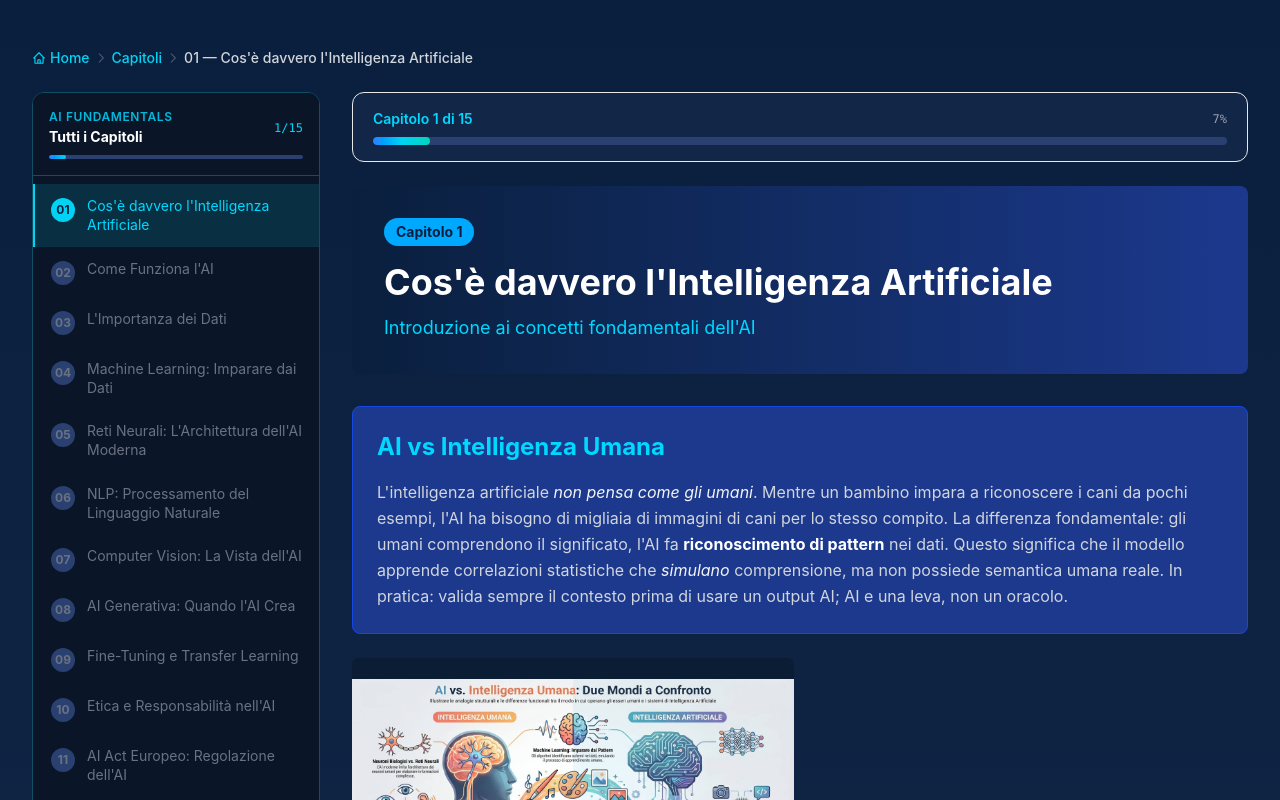
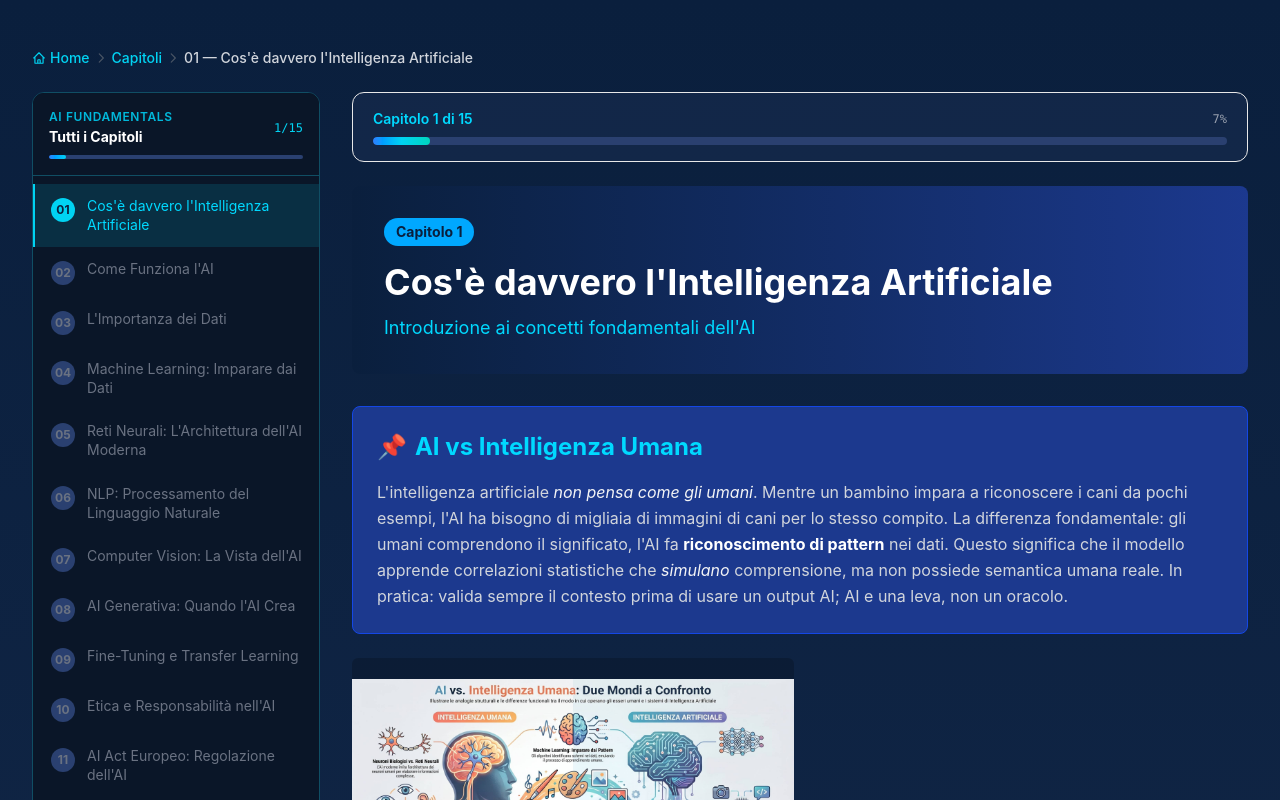
Before and after one commit to MT-Showcases/ai-fundamentals-showcase, a Next.js app: page /chapters/what-is-ai in a window 1280 px wide. Shown: the top 800 px of the page. Built offline with nearby package versions, Linux system fonts and the light colour scheme.

Commit message:
ui/content: restore bold for POTENZA DI CALCOLO and add section title icons

```diff
--- a/components/SectionCard.tsx
+++ b/components/SectionCard.tsx
@@ -46,6 +46,18 @@ function renderInlineFormatting(text: string): React.ReactNode[] {
   });
 }
 
+function getSectionIcon(title: string): string {
+  const t = title.toLowerCase();
+  if (t.includes('errore')) return '⚠️';
+  if (t.includes('esercizio') || t.includes('task')) return '🛠️';
+  if (t.includes('startup') || t.includes('caso')) return '🚀';
+  if (t.includes('rete') || t.includes('algoritmo')) return '🧠';
+  if (t.includes('dati') || t.includes('dataset')) return '📊';
+  if (t.includes('etica') || t.includes('rischio')) return '🛡️';
+  if (t.includes('futuro') || t.includes('opportunità')) return '🔮';
+  return '📌';
+}
+
 function extractOrderedItems(text: string): string[] {
   // Match sequences like: (1) foo (2) bar (3) baz
   const regex = /\((\d+)\)\s*([\s\S]*?)(?=\(\d+\)\s*|$)/g;
@@ -64,7 +76,10 @@ export default function SectionCard({ title, content }: SectionCardProps) {
 
   return (
     <section className="bg-blue-900 p-6 rounded-lg mb-6 border border-blue-700">
-      <h2 className="text-2xl font-bold text-cyan-300 mb-4">{title}</h2>
+      <h2 className="text-2xl font-bold text-cyan-300 mb-4 flex items-center gap-2">
+        <span>{getSectionIcon(title)}</span>
+        <span>{title}</span>
+      </h2>
 
       {hasOrderedList ? (
         <ol className="list-decimal pl-6 space-y-2 text-gray-300 leading-relaxed marker:text-cyan-300">
--- a/data/chapters.ts
+++ b/data/chapters.ts
@@ -141,7 +141,7 @@ export const chapters: Chapter[] = [
     title: 'Come Funziona l\'AI',
     description: 'I tre ingredienti fondamentali',
     sections: [
-      { title: 'I Tre Ingredienti dell\'AI', content: 'Ogni sistema di AI ha bisogno di **tre pilastri**: (1) **DATI** — esempi da cui imparare, (2) **ALGORITMO** — passi che trasformano input in output, (3) POTENZA DI CALCOLO — risorse per processare tutto. Senza uno di questi tre, l\'AI non funziona. In produzione questa triade diventa pipeline: raccolta dati, training controllato e monitoraggio continuo delle metriche. <<Se manca un pilastro, crolla tutta la qualità del sistema>>.', media: [ { type: 'infographic', title: 'I 3 Ingredienti Fondamentali', description: 'Infografica: dati, algoritmi e architettura nel funzionamento AI.', placeholderPath: 'media/ch02-how-ai-works/sec-01/infographic.png', notes: 'ready' } ] },
+      { title: 'I Tre Ingredienti dell\'AI', content: 'Ogni sistema di AI ha bisogno di **tre pilastri**: (1) **DATI** — esempi da cui imparare, (2) **ALGORITMO** — passi che trasformano input in output, (3) **POTENZA DI CALCOLO** — risorse per processare tutto. Senza uno di questi tre, l\'AI non funziona. In produzione questa triade diventa pipeline: raccolta dati, training controllato e monitoraggio continuo delle metriche. <<Se manca un pilastro, crolla tutta la qualità del sistema>>.', media: [ { type: 'infographic', title: 'I 3 Ingredienti Fondamentali', description: 'Infografica: dati, algoritmi e architettura nel funzionamento AI.', placeholderPath: 'media/ch02-how-ai-works/sec-01/infographic.png', notes: 'ready' } ] },
       { title: 'Cos\'è un Algoritmo', content: 'Un algoritmo è una **ricetta eseguibile**: una sequenza precisa di passi per trasformare un input in output. Esempio: cucinare la pasta. Algoritmo: (1) acqua a ebollizione, (2) sale, (3) pasta, (4) tempo di cottura. Senza ordine e precisione, il risultato peggiora. *Nel software vale lo stesso principio*: <<input chiaro + passi chiari = output affidabile>>.', media: [ { type: 'infographic', title: 'Algoritmo: ricetta AI', description: 'Parallelismo cucina/AI per spiegare gli step algoritmici.', placeholderPath: 'media/ch02-how-ai-works/sec-02/infographic.png', notes: 'ready' } ] },
       { title: 'Le Reti Neurali', content: 'Le reti neurali sono algoritmi moderni che apprendono da grandi quantità di dati. Hanno neuroni artificiali collegati da **pesi**, che rappresentano l\'importanza delle connessioni. Durante l\'addestramento, i pesi vengono aggiornati per migliorare il risultato. *Non è magia*: è ottimizzazione iterativa. <<Più il training è curato, più la rete generalizza bene>>.', media: [ { type: 'infographic', title: 'Neuroni e pesi', description: 'Schema visuale sul meccanismo di apprendimento delle reti neurali.', placeholderPath: 'media/ch02-how-ai-works/sec-03/infographic.png', notes: 'ready' } ] },
       { title: "Caso reale", content: "In un e-commerce reale: dati ordini + catalogo alimentano un modello di raccomandazione, l\'algoritmo di ranking decide i suggerimenti, il cloud scala nei picchi. Quando uno dei 3 pilastri degrada, cala la conversione. La performance business dipende dalla qualità tecnica end-to-end." },
```
